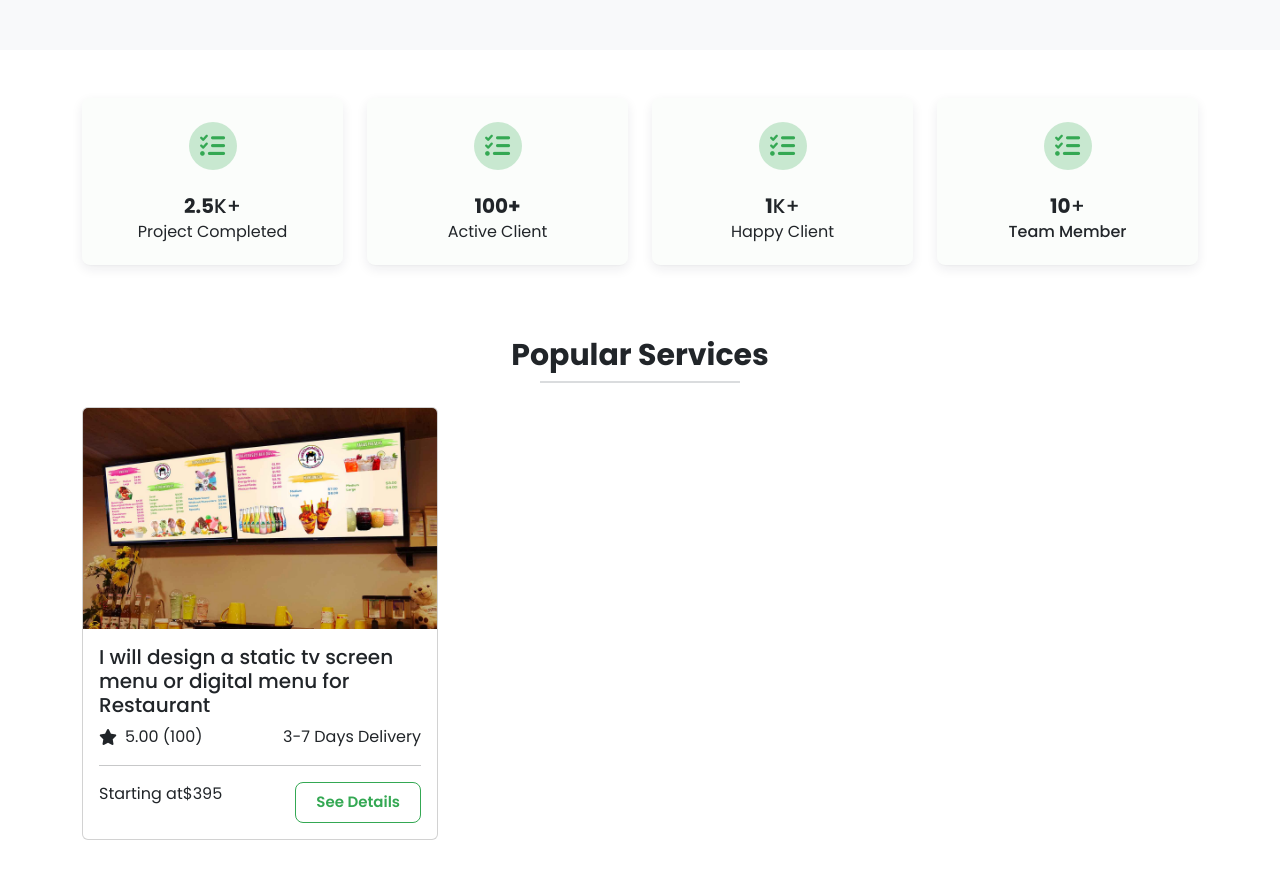
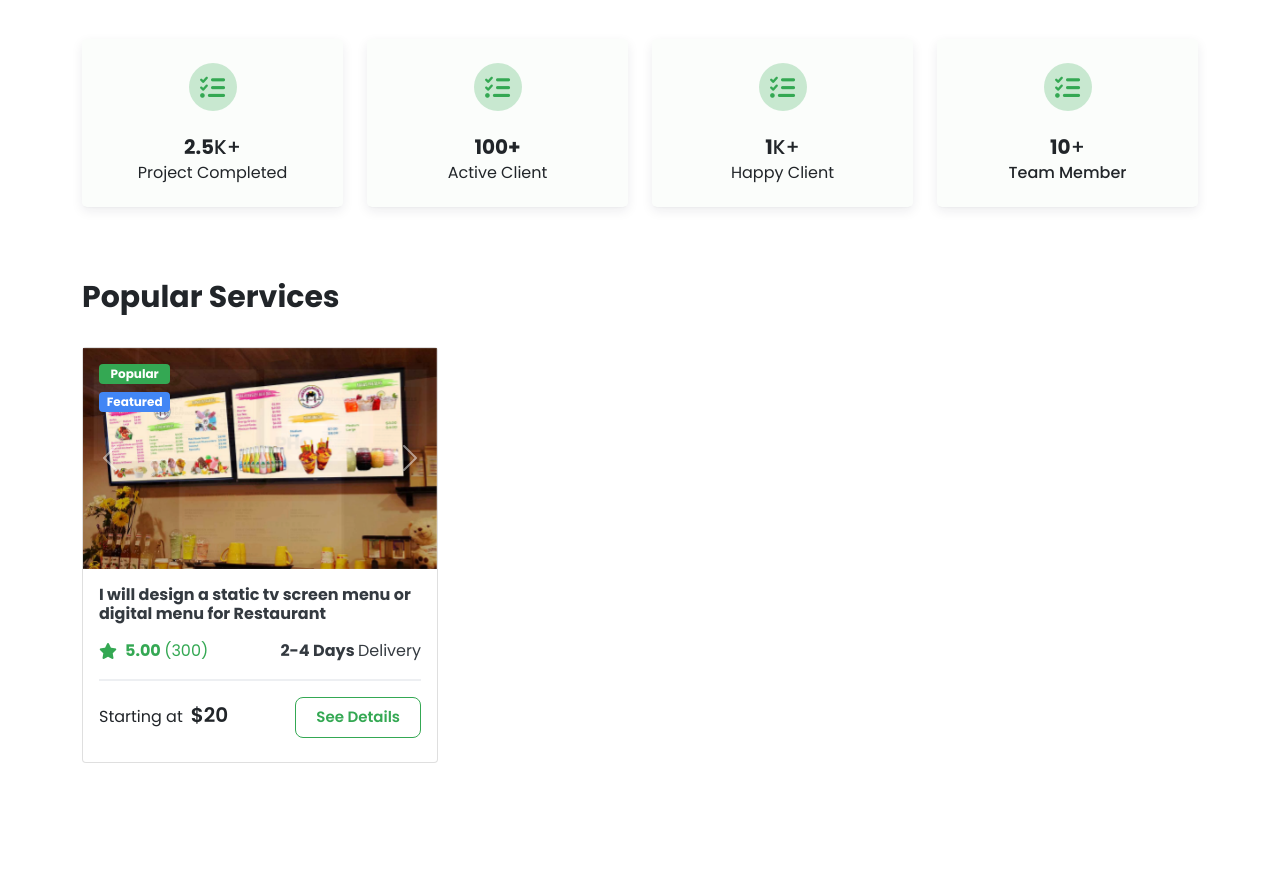
Before and after one commit to ShuvoMallick01/Shuvo-Mallick-Website, a plain HTML site: page index.html in a window 1280 px wide. Shown: the part 580-1458 px from the top of the page. After the commit the page ends 1415 px from the top, so only its background shows below. Drawn offline with nearby package versions, Linux system fonts and the light colour scheme.

Commit message:
Service Card Updated

```diff
--- a/css/style.css
+++ b/css/style.css
@@ -109,11 +109,26 @@ Keywords: real state, Template, bootstrap template etc.
   color: var(--bs-white);
   transition: all 500ms ease;
 }
-
 /* ===== STATUS END===== */
 
-/* ===== START===== */
-/* ===== END===== */
+/* ===== SERVICE START===== */
+.service .service-badge {
+  z-index: 1;
+}
+
+.service .card-title,
+.service .card-text,
+.service .delivery {
+  font-size: 16px;
+  color: var(--bs-gray-800);
+  font-weight: 700;
+}
+
+.service .price {
+  font-size: 20px;
+  font-weight: 600;
+}
+/* ===== SERVICE END===== */
 
 /* ===== START===== */
 /* ===== END===== */
--- a/css/utilities.css
+++ b/css/utilities.css
@@ -32,8 +32,8 @@
   --bs-danger: #dc3545;
   --bs-light: #f8f9fa;
   --bs-dark: #212529;
-  --bs-primary-rgb: 13, 110, 253;
-  --bs-secondary-rgb: 108, 117, 125;
+  --bs-primary-rgb: 52, 168, 83;
+  --bs-secondary-rgb: 66, 134, 245;
   --bs-success-rgb: 25, 135, 84;
   --bs-info-rgb: 13, 202, 240;
   --bs-warning-rgb: 255, 193, 7;
@@ -109,10 +109,11 @@ i {
 
 /* ===== Background Color ===== */
 .bg-primary {
-  /* background: rgba(60, 118, 242, 1) !important; */
+  background: rgba(52, 168, 83, 1);
 }
 
 .bg-secondary {
+  background: rgba(66, 134, 245, 1);
 }
 
 .bg-info {
@@ -191,15 +192,16 @@ i {
 }
 
 /* ===== BORDER ===== */
-.hr {
+hr {
   /* border: none; */
-  /* border: 1px solid var(--bs-gray-300); */
+  border: 1px solid var(--bs-gray-200) !important;
+  opacity: 80% !important;
 }
 
 .title-hr {
-  /* border: none; */
-  border: 1px solid var(--bs-gray-600);
-  width: 200px;
+  border: 2px solid var(--bs-primary) !important;
+  width: 100px;
+  opacity: 50%;
 }
 
 .border-bottom {
--- a/index.html
+++ b/index.html
@@ -23,11 +23,12 @@
     />
     <!-- Bootstrap CSS only -->
     <link
-      href="https://cdn.jsdelivr.net/npm/bootstrap@5.2.1/dist/css/bootstrap.min.css"
+      href="https://cdn.jsdelivr.net/npm/bootstrap@5.1.3/dist/css/bootstrap.min.css"
       rel="stylesheet"
-      integrity="sha384-iYQeCzEYFbKjA/T2uDLTpkwGzCiq6soy8tYaI1GyVh/UjpbCx/TYkiZhlZB6+fzT"
+      integrity="sha384-1BmE4kWBq78iYhFldvKuhfTAU6auU8tT94WrHftjDbrCEXSU1oBoqyl2QvZ6jIW3"
       crossorigin="anonymous"
     />
+
     <!-- Custom CSS -->
     <link rel="stylesheet" href="./css/style.css" />
     <title>Home - Real State Company</title>
@@ -151,7 +152,7 @@
               class="banner-contents py-5 d-flex flex-column align-items-start justify-contents-center"
             >
               <h1 class="m-0 p-0">
-                Find the perfect Website for Boosting Your Business
+                Find the perfect services for your business
               </h1>
               <p class="my-3">
                 Professionally-designed websites to get you more leads, sales,
@@ -278,8 +279,8 @@
         <!-- Section Title -->
         <div class="row">
           <div class="title-area mb-4">
-            <h1 class="section-title text-center">Popular Services</h1>
-            <hr class="title-hr m-auto" />
+            <h1 class="section-title">Popular Services</h1>
+            <!-- <hr class="title-hr mt-0" /> -->
           </div>
         </div>
 
@@ -287,35 +288,105 @@
         <div class="row">
           <!-- Single Service -->
           <div class="col-xl-4 col-md-6">
-            <div class="card">
-              <img
-                src="./assets/images/services/Restaurant-Menu-Design.jpg"
-                class="card-img-top"
-                alt="Image"
-              />
+            <div class="card service">
+              <div class="service-thumnail position-relative">
+                <!-- Thumnails -->
+                <div
+                  id="carouselExampleFade"
+                  class="carousel slide carousel-fade"
+                  data-bs-ride="carousel"
+                >
+                  <div class="carousel-inner">
+                    <div class="carousel-item active">
+                      <img
+                        src="./assets/images/services/menu-design/Restaurant-tv-screen-digital-menu-design-1.jpg"
+                        class="d-block w-100"
+                        alt="Restaurant Menu Design Thumnail"
+                      />
+                    </div>
+                    <div class="carousel-item">
+                      <img
+                        src="./assets/images/services/menu-design/Restaurant-tv-screen-digital-menu-design-2.jpg"
+                        class="d-block w-100"
+                        alt="Restaurant Menu Design Thumnail"
+                      />
+                    </div>
+                    <div class="carousel-item">
+                      <img
+                        src="./assets/images/services/menu-design/Restaurant-tv-screen-digital-menu-design-3.jpg"
+                        class="d-block w-100"
+                        alt="Restaurant Menu Design Thumnail"
+                      />
+                    </div>
+                  </div>
+                  <button
+                    class="carousel-control-prev"
+                    type="button"
+                    data-bs-target="#carouselExampleFade"
+                    data-bs-slide="prev"
+                  >
+                    <span
+                      class="carousel-control-prev-icon"
+                      aria-hidden="true"
+                    ></span>
+                    <span class="visually-hidden">Previous</span>
+                  </button>
+                  <button
+                    class="carousel-control-next"
+                    type="button"
+                    data-bs-target="#carouselExampleFade"
+                    data-bs-slide="next"
+                  >
+                    <span
+                      class="carousel-control-next-icon"
+                      aria-hidden="true"
+                    ></span>
+                    <span class="visually-hidden">Next</span>
+                  </button>
+                </div>
+
+                <!-- Badge -->
+                <div
+                  class="service-badge d-flex flex-column gap-2 position-absolute top-0 start-0 p-3"
+                >
+                  <span class="badge bg-primary">Popular</span>
+                  <span class="badge bg-secondary">Featured</span>
+                </div>
+              </div>
               <div class="card-body">
-                <h5 class="card-title">
+                <h5 class="card-title mb-3">
                   I will design a static tv screen menu or digital menu for
                   Restaurant
                 </h5>
+
                 <div class="d-flex justify-content-between align-items-center">
                   <div class="d-flex justify-content-start align-items-center">
-                    <i class="fa-solid fa-star pe-2"></i>
-                    <p class="card-text">5.00 (100)</p>
+                    <i class="fa-solid fa-star pe-2 text-primary"></i>
+                    <p class="card-text text-primary">
+                      5.00 <span class="fw-normal">(300)</span>
+                    </p>
                   </div>
-                  <div>3-7 Days Delivery</div>
+                  <div class="delivery">
+                    2-4 Days <span class="fw-normal">Delivery</span>
+                  </div>
                 </div>
+
                 <hr />
-                <div class="d-flex justify-content-between align-items-center">
-                  <div class="d-flex">
-                    <p>Starting at</p>
-                    <p>$395</p>
+
+                <div
+                  class="d-flex justify-content-between align-items-baseline"
+                >
+                  <div class="d-flex mb-0 pb-0 align-items-baseline">
+                    <p class="me-2">Starting at</p>
+                    <p class="price">$20</p>
                   </div>
                   <button class="btn btn-outline-primary">See Details</button>
                 </div>
               </div>
             </div>
           </div>
+
+          <!-- End Service -->
         </div>
       </div>
     </section>
@@ -333,9 +404,18 @@
 
     <!-- Bootstrap JS JavaScript Bundle with Popper -->
     <script
-      src="https://cdn.jsdelivr.net/npm/bootstrap@5.2.1/dist/js/bootstrap.bundle.min.js"
-      integrity="sha384-u1OknCvxWvY5kfmNBILK2hRnQC3Pr17a+RTT6rIHI7NnikvbZlHgTPOOmMi466C8"
+      src="https://cdn.jsdelivr.net/npm/bootstrap@5.1.3/dist/js/bootstrap.bundle.min.js"
+      integrity="sha384-ka7Sk0Gln4gmtz2MlQnikT1wXgYsOg+OMhuP+IlRH9sENBO0LRn5q+8nbTov4+1p"
       crossorigin="anonymous"
     ></script>
+
+    <!-- Bootstrap Additional Feature JavaScript -->
+    <script>
+      const myCarouselElement = document.querySelector("#myCarousel");
+      const carousel = new bootstrap.Carousel(myCarouselElement, {
+        interval: 2000,
+        touch: false,
+      });
+    </script>
   </body>
 </html>
```
Also changed, not shown: assets/images/services/menu-design/Restaurant-tv-screen-digital-menu-design-1.jpg (renamed from assets/images/services/Restaurant-Menu-Design.jpg), assets/images/services/menu-design/Restaurant-tv-screen-digital-menu-design-2.jpg (added), assets/images/services/menu-design/Restaurant-tv-screen-digital-menu-design-3.jpg (added).
